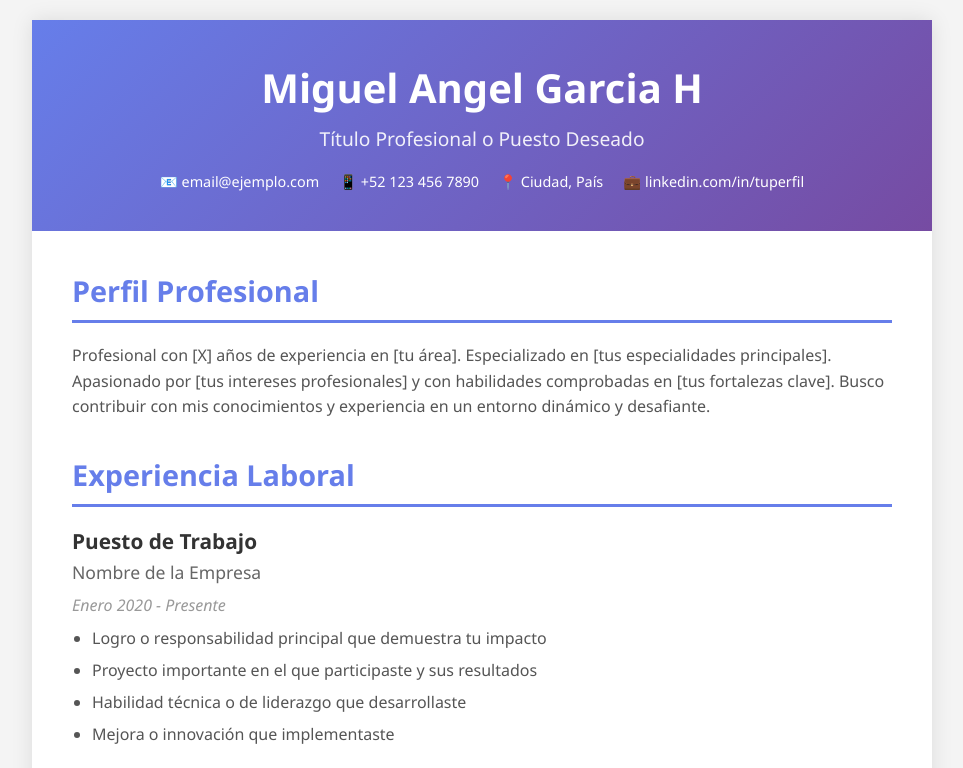
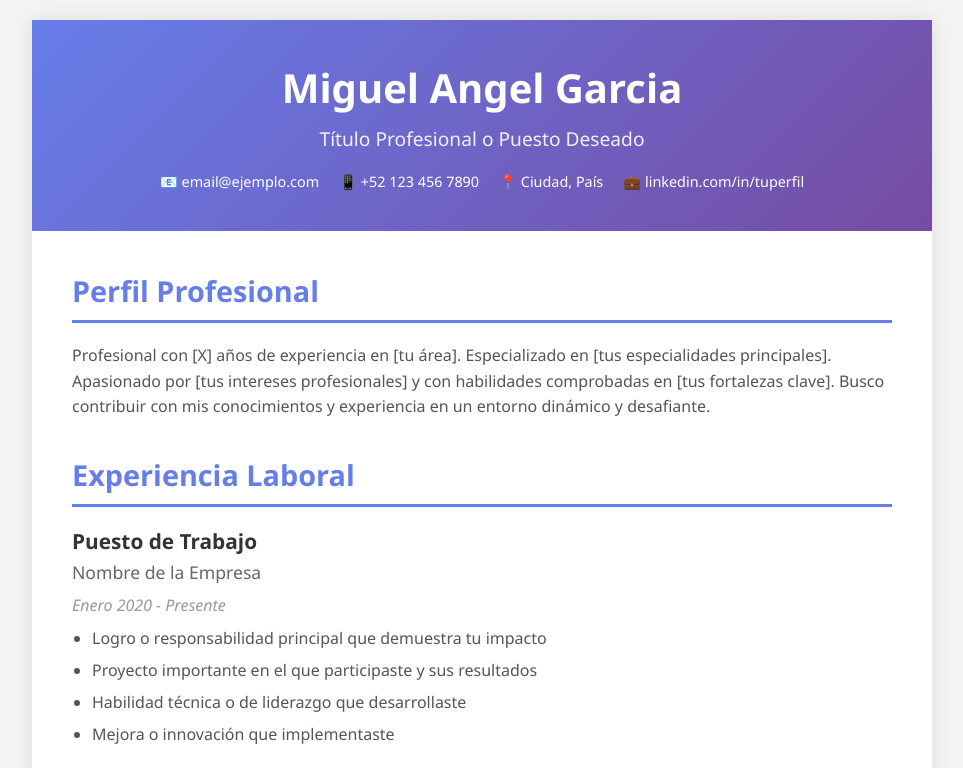
Before and after one commit to TheMaick/TheMaick.github.io, a plain HTML site: page index.html in a window 1280 px wide. Shown: the top 768 px of the page, without its empty margins (158-1121 px from the left). Drawn offline with Linux system fonts and the light colour scheme.

Commit message:
Update index.html

```diff
--- a/index.html
+++ b/index.html
@@ -137,7 +137,7 @@
 <body>
     <div class="container">
         <div class="header">
-            <h1>Miguel Angel Garcia H</h1>
+            <h1>Miguel Angel Garcia</h1>
             <p>Título Profesional o Puesto Deseado</p>
             <div class="contact-info">
                 <span>📧 email@ejemplo.com</span>
```
